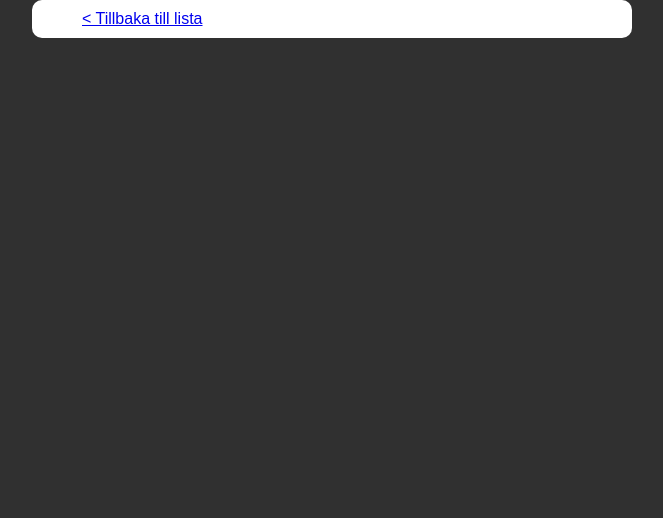
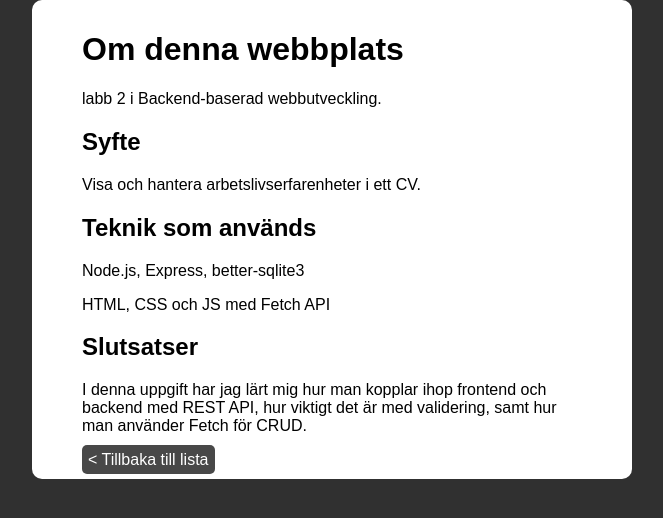
Before and after one commit to Alfons-ES/labb2backend, a website: page about.html in a window 1280 px wide. Shown: the whole page, without its empty margins (308-971 px from the left). Drawn offline with Linux system fonts and the light colour scheme.

Commit message:
fixing, stylade

```diff
--- a/about.html
+++ b/about.html
@@ -10,6 +10,21 @@
 
 <body>
     <div id="app">
+        <h1>Om denna webbplats</h1>
+        <p>labb 2 i Backend-baserad webbutveckling.</p>
+
+        <h2>Syfte</h2>
+        <p>Visa och hantera arbetslivserfarenheter i ett CV.</p>
+
+        <h2>Teknik som används</h2>
+        <p>Node.js, Express, better-sqlite3</p>
+        <p>HTML, CSS och JS med Fetch API</p>
+
+
+        <h2>Slutsatser</h2>
+        <p>I denna uppgift har jag lärt mig hur man kopplar ihop frontend och backend med REST API, hur viktigt det
+            är
+            med validering, samt hur man använder Fetch för CRUD.</p>
 
         <a href="index.html">
             < Tillbaka till lista</a>
--- a/index.js
+++ b/index.js
@@ -54,7 +54,7 @@ form.addEventListener('submit', async (e) => {// när användaren klickar submit
         message.textContent = "Startdatum får inte vara efter slutdatum!";
         return;
     }
-
+    //
     // skickar datan till server med post
     try {
         const res = await fetch('http://localhost:5000/workexperience', {
--- a/server.js
+++ b/server.js
@@ -7,7 +7,7 @@ const cors = require("cors")
 const db = new Database("cv.db")
 
 const app = express();
-
+//middleware?
 app.use(cors());
 app.use(express.json());
 app.listen(5000, () => console.log("server open"))
--- a/style.css
+++ b/style.css
@@ -34,6 +34,8 @@ button {
     margin-top: 20px;
     padding: 10px 20px;
     font-size: 16px;
+    border: 0;
+    background-color: rgb(192, 236, 200);
 }
 
 .error {
@@ -46,3 +48,11 @@ button {
     padding: 10px 50px;
     height: 100%;
 }
+
+a {
+    text-decoration: none;
+    background-color: rgb(72, 72, 72);
+    padding: 6px;
+    color: white;
+    border-radius: 5px;
+}
```
Also changed, not shown: 1 other file.
